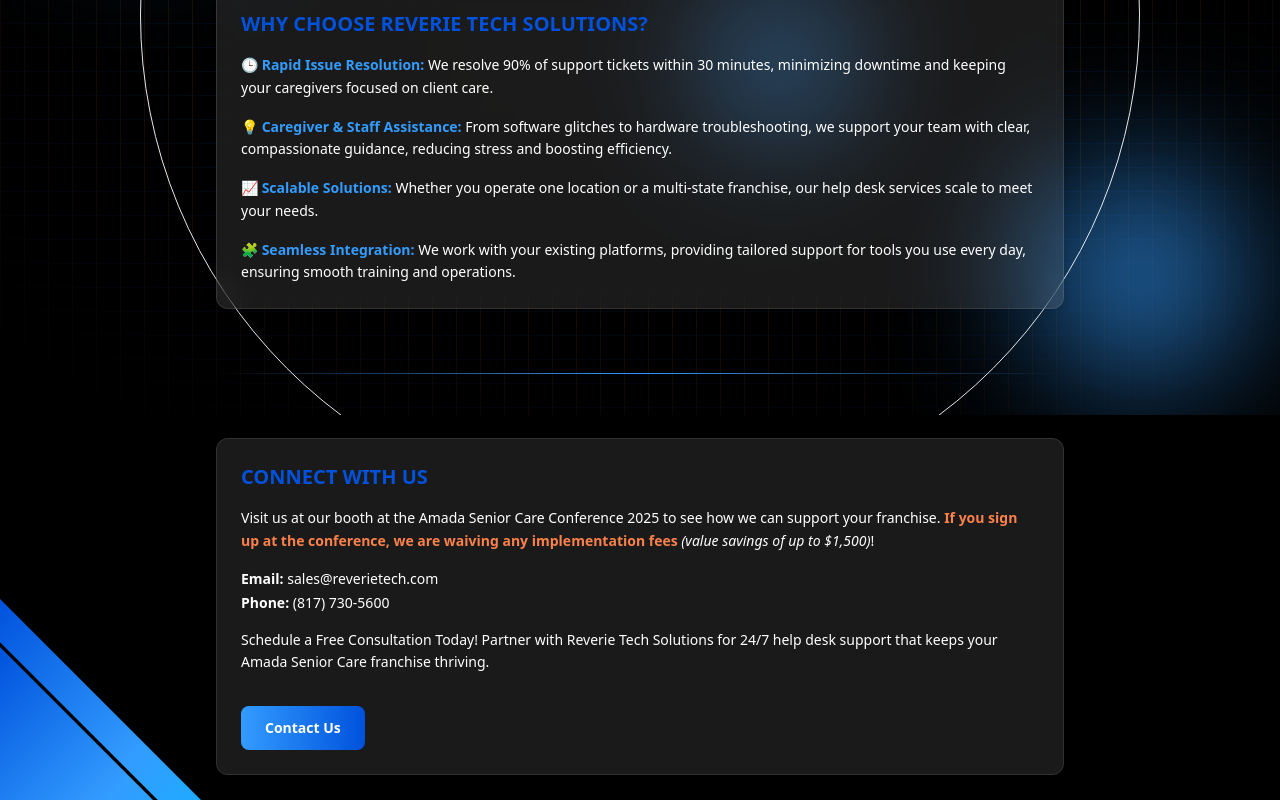
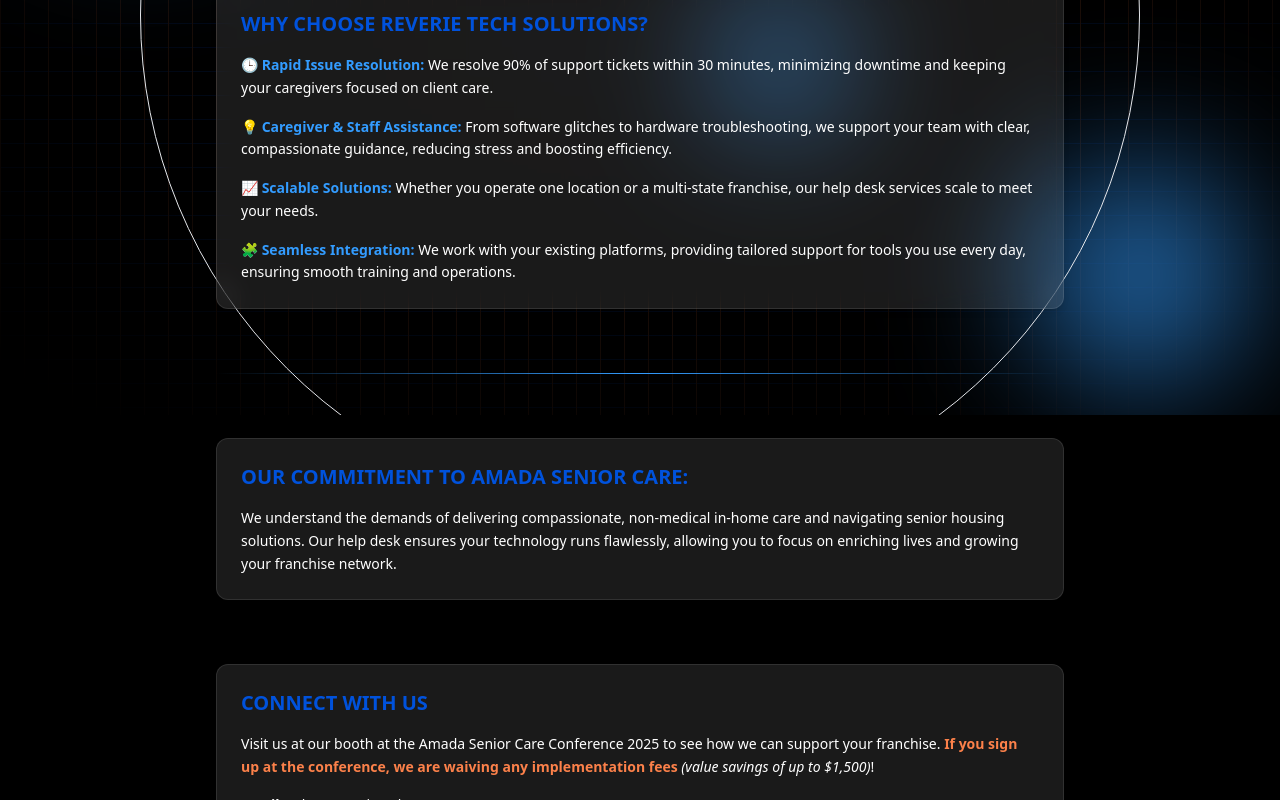
Before and after one commit to Sam-Melius/reverie, a Next.js app: page /conference in a window 1280 px wide. Shown: the part 385-1185 px from the top of the page. Built offline with nearby package versions, Linux system fonts and the light colour scheme.

Commit message:
initial conference page design adjustments 2

```diff
--- a/src/app/conference/page.jsx
+++ b/src/app/conference/page.jsx
@@ -101,6 +101,24 @@
         {/* Divider */}
         <div className="h-px my-12 bg-gradient-to-r from-transparent via-[color:var(--accent-light)] to-transparent" />
 
+        {/* COMMITMENT */}
+        <motion.section
+          initial={{ opacity: 0, y: 30 }}
+          whileInView={{ opacity: 1, y: 0 }}
+          transition={{ duration: 0.6 }}
+          viewport={{ once: true }}
+          className="bg-white/10 backdrop-blur-md rounded-xl p-6 shadow-md border border-white/10 shadow-md hover:shadow-[0_0_20px_var(--accent-light)]"
+        >
+          <h2 className="text-xl font-bold mb-4 text-[color:var(--accent)]">
+            OUR COMMITMENT TO AMADA SENIOR CARE:
+          </h2>
+          <p className="text-white text-sm leading-relaxed">
+            We understand the demands of delivering compassionate, non-medical in-home care and navigating
+            senior housing solutions. Our help desk ensures your technology runs flawlessly, allowing you to
+            focus on enriching lives and growing your franchise network.
+          </p>
+        </motion.section>
+
         {/* CONNECT */}
 <motion.section
   initial={{ opacity: 0, y: 30 }}
```
